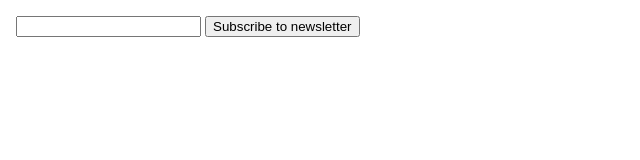
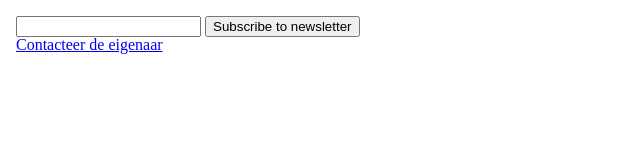
Before and after one commit to devinekask/agile-demo, a website built with webpack: page src/index.html in a window 1280 px wide. Shown: the whole page, without its empty margins (0-640 px from the left). Built offline with nearby package versions, Linux system fonts and the light colour scheme; some packages are replaced by stand-ins of ours.

Commit message:
link voor email toegevoegd #6

```diff
--- a/src/index.html
+++ b/src/index.html
@@ -12,6 +12,8 @@
     <input type="email" name="email">
     <input type="submit" value="Subscribe to newsletter">
   </form>
+
+  <a href="mailto:info@webshop.be">Contacteer de eigenaar</a>
 </body>
 
 </html>
```
